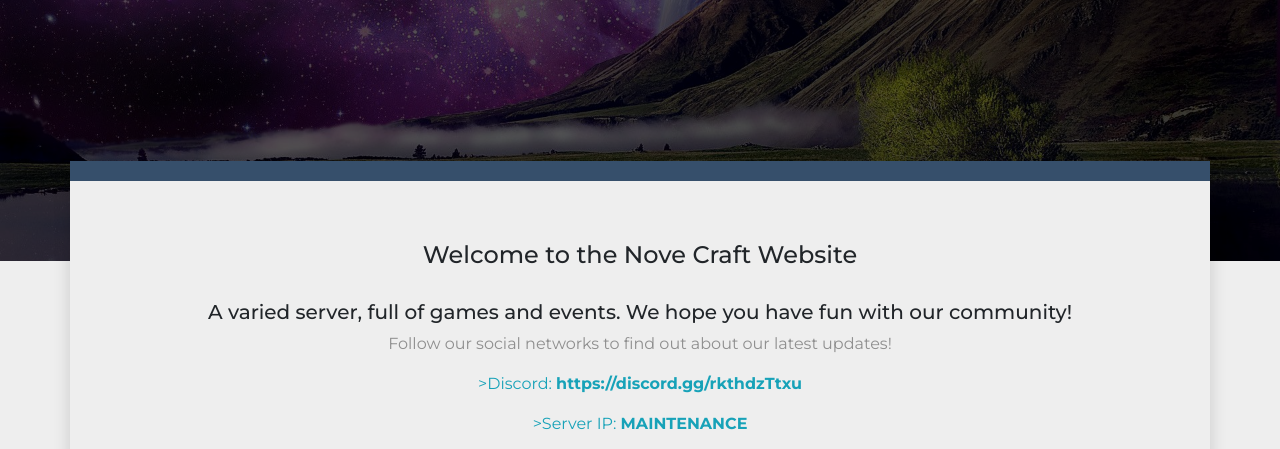
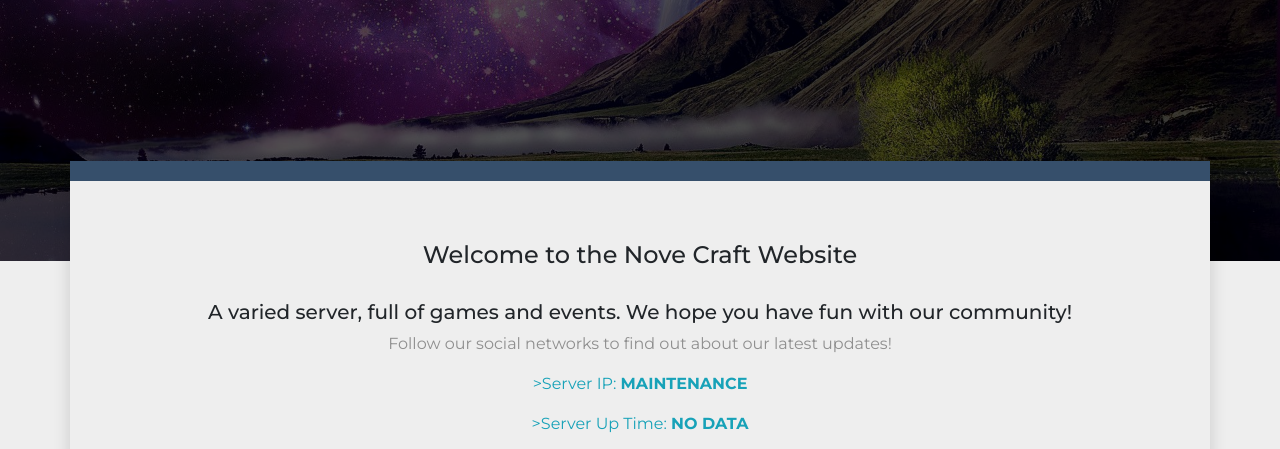
Before and after one commit to NoveCraft/home, a plain HTML site: page index.html in a window 1280 px wide. Shown: the part 345-794 px from the top of the page. Drawn offline with nearby package versions, Linux system fonts and the light colour scheme.

Commit message:
Update index.html

```diff
--- a/index.html
+++ b/index.html
@@ -60,7 +60,6 @@
       <h4 class="heading">Welcome to the Nove Craft Website</h4>
       <h5>A varied server, full of games and events. We hope you have fun with our community! </h5>
       <p class="feature-txt">Follow our social networks to find out about our latest updates!</p>
-      <p class="text-info">>Discord: <b>https://discord.gg/rkthdzTtxu</b></p>
       <p class="text-info">>Server IP: <b>MAINTENANCE</b> </p>
       <p class="text-info">>Server Up Time: <b>NO DATA</b> </p>
 
```
